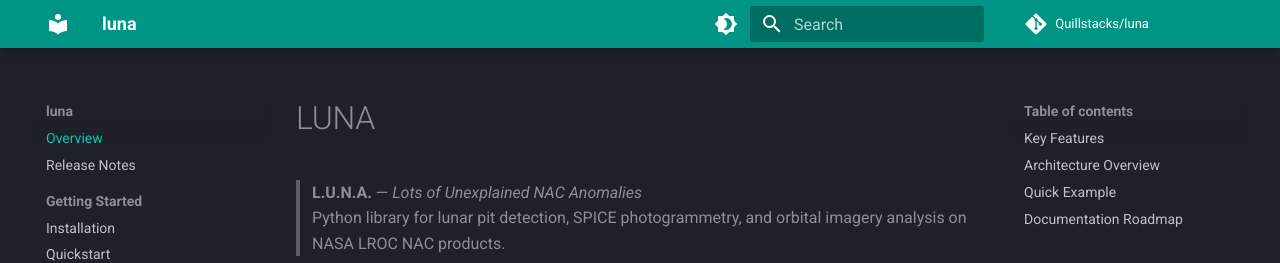
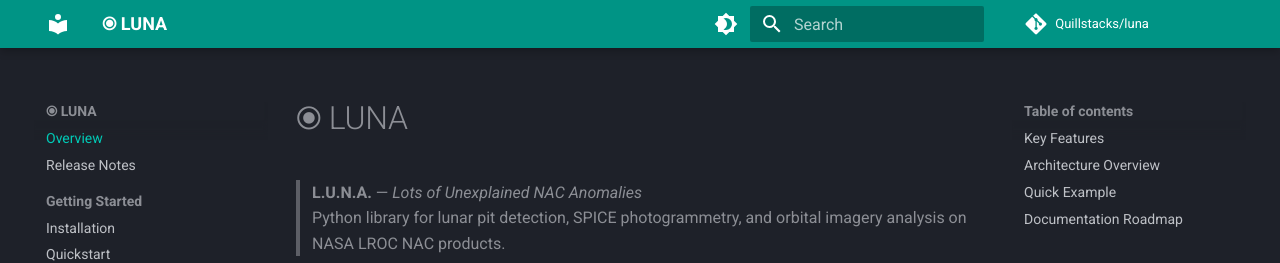
Before and after one commit to Quillstacks/luna, an MkDocs documentation site: the page built from docs/index.md, in a window 1280 px wide and 900 px high. Shown: the top 263 px of the window. Built offline with MkDocs 1.6.1 and Material for MkDocs 9.7.7, drawn with Linux system fonts in a browser that asks for light colours; comment, search, counter and statistics services are not loaded.

```diff
--- a/docs/index.md
+++ b/docs/index.md
@@ -1,4 +1,4 @@
-# LUNA
+# ⦿ LUNA
 
 > **L.U.N.A.** — *Lots of Unexplained NAC Anomalies*
 > Python library for lunar pit detection, SPICE photogrammetry, and orbital imagery analysis on NASA LROC NAC products.
--- a/mkdocs.yml
+++ b/mkdocs.yml
@@ -1,4 +1,4 @@
-site_name: luna
+site_name: ⦿ LUNA
 site_description: "L.U.N.A. — Lots of Unexplained NAC Anomalies | Lunar Pit Detection & SPICE Photogrammetry"
 site_author: LUNA Team
 repo_url: https://github.com/Quillstacks/luna
```
